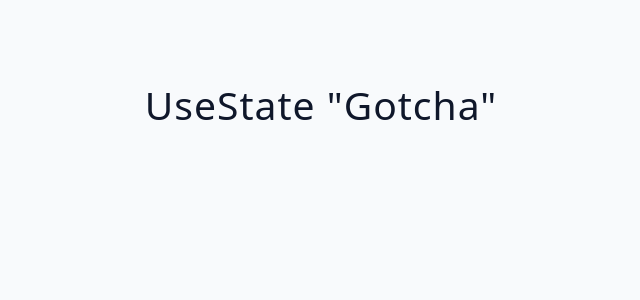
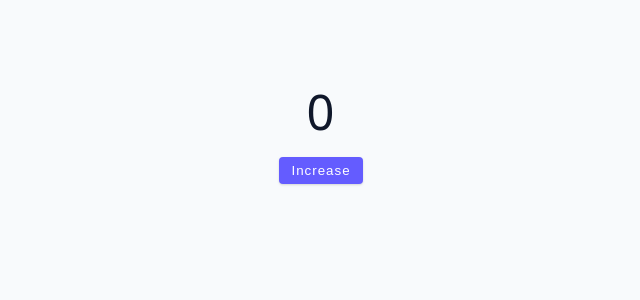
Before and after one commit to aleknovkovski/lrn-smilga-react-tutorials, a React (Vite) app: page / in a window 1280 px wide. Shown: the top 300 px of the page, without its empty margins (319-959 px from the left). Built offline with nearby package versions, Linux system fonts and the light colour scheme.

Commit message:
01-5a: Finish exercise; Shows async nature of setState

```diff
--- a/src/tutorial/01-useState/working/05-useState-gotcha.jsx
+++ b/src/tutorial/01-useState/working/05-useState-gotcha.jsx
@@ -1,5 +1,23 @@
+import { useState } from 'react';
+
 const UseStateGotcha = () => {
-  return <h2>useState "gotcha"</h2>;
+    const [value, setValue] = useState(0);
+
+    const handleClick = () => {
+        console.log('clicked the button');
+        console.log("inside handler, before setState:" + value)
+        setValue(value + 1);
+        console.log("inside handler, after setState:" + value)
+    }
+    console.log("in render:" + value)
+    return (
+        <div>
+            <h1>{value}</h1>
+            <button className='btn' onClick={handleClick}>
+                increase
+            </button>
+        </div>
+    );
 };
 
 export default UseStateGotcha;
```
